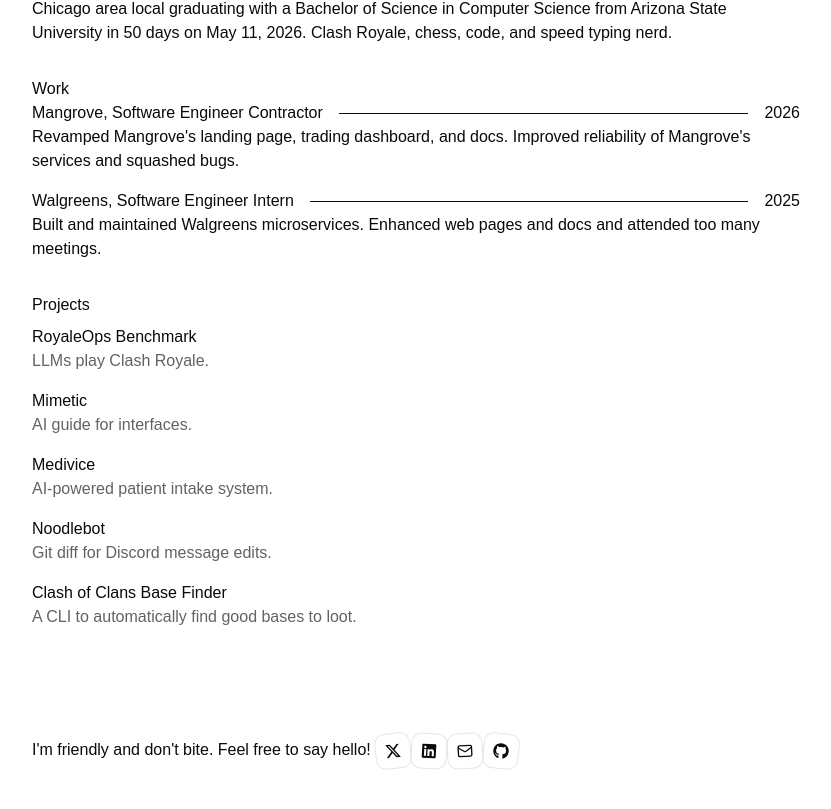
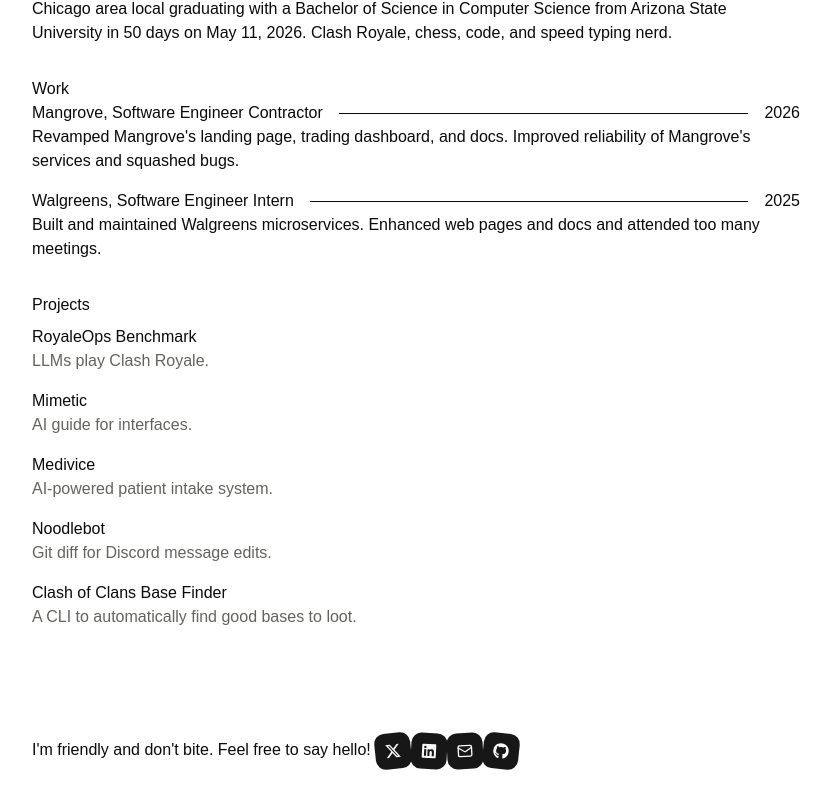
Before and after one commit to AwesomeJaith/jaithdarrah-dot-com-v3, a Next.js app: page / in a window 1280 px wide. Shown: the part 299-1108 px from the top of the page, without its empty margins (224-1055 px from the left). Built offline with nearby package versions, Linux system fonts and the light colour scheme; a web font is replaced by a local one.

Commit message:
Enhance highlighting, spacing, and colors for overall website

```diff
--- a/src/app/globals.css
+++ b/src/app/globals.css
@@ -127,4 +127,8 @@
   html {
     @apply font-sans;
     }
+  ::selection {
+    background-color: #4cda82;
+    color: #212121;
+    }
 }
--- a/src/app/layout.tsx
+++ b/src/app/layout.tsx
@@ -37,7 +37,7 @@
     >
       <body>
         <ThemeProvider>
-          <div className="flex min-h-screen flex-col items-center gap-8 px-6">
+          <div className="flex min-h-screen flex-col items-center gap-8 px-16">
             <Header />
             {children}
             <Footer />
--- a/src/components/social-icon.tsx
+++ b/src/components/social-icon.tsx
@@ -5,14 +5,19 @@
   className?: string
 }
 
-function SocialIcon({ socialIcon, socialLink, label, className }: SocialIconProps) {
+function SocialIcon({
+  socialIcon,
+  socialLink,
+  label,
+  className,
+}: SocialIconProps) {
   return (
     <a
       href={socialLink}
       target="_blank"
       rel="noopener noreferrer"
       aria-label={label}
-      className={`flex size-9 items-center justify-center rounded-lg border border-neutral-200 transition-colors hover:z-10 hover:bg-neutral-100 dark:border-neutral-700 dark:hover:bg-neutral-800 ${className ?? ""}`}
+      className={`flex size-9 items-center justify-center rounded-lg bg-primary text-primary-foreground transition-transform hover:z-10 hover:scale-110 active:scale-97 ${className ?? ""}`}
     >
       {socialIcon}
     </a>
```
